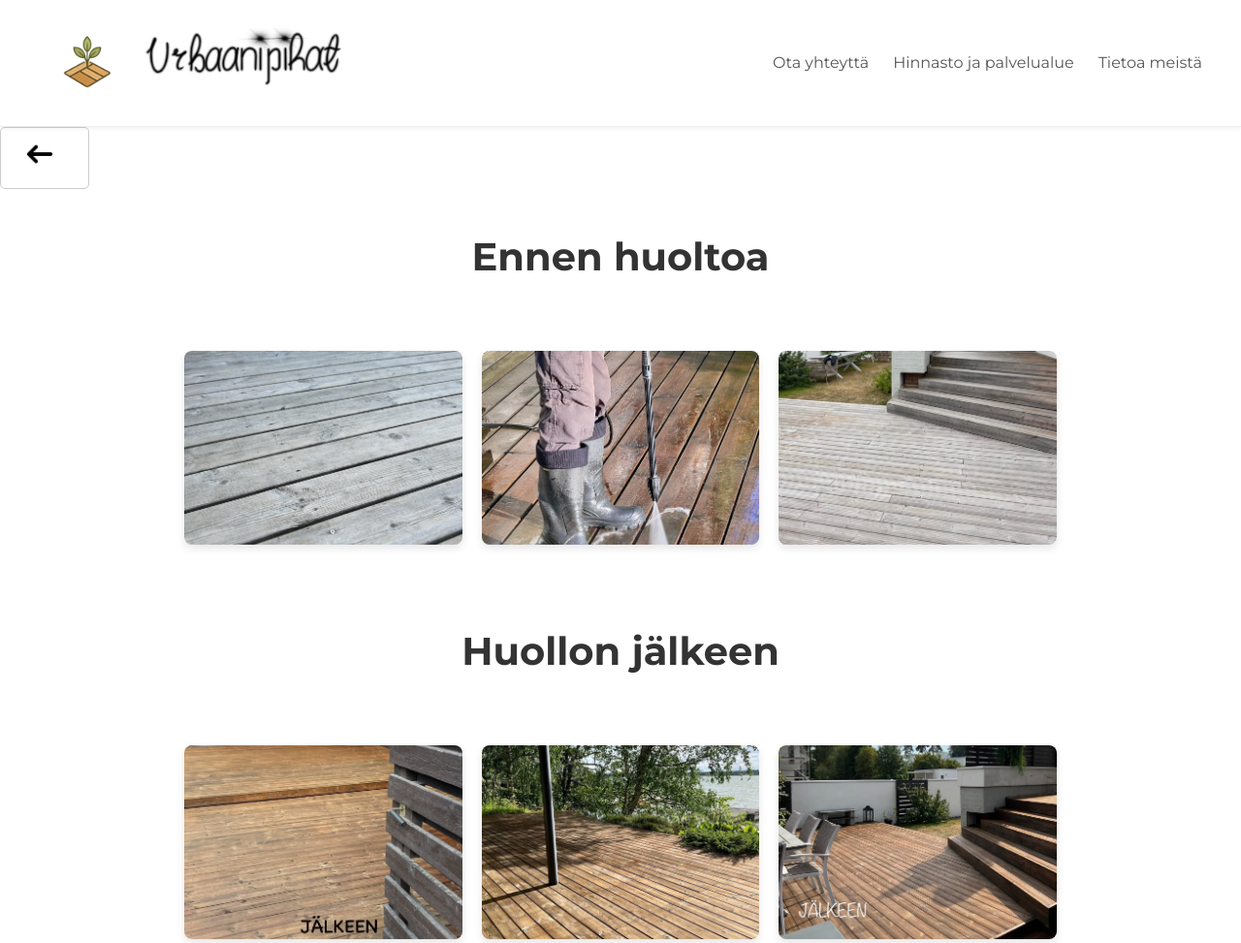
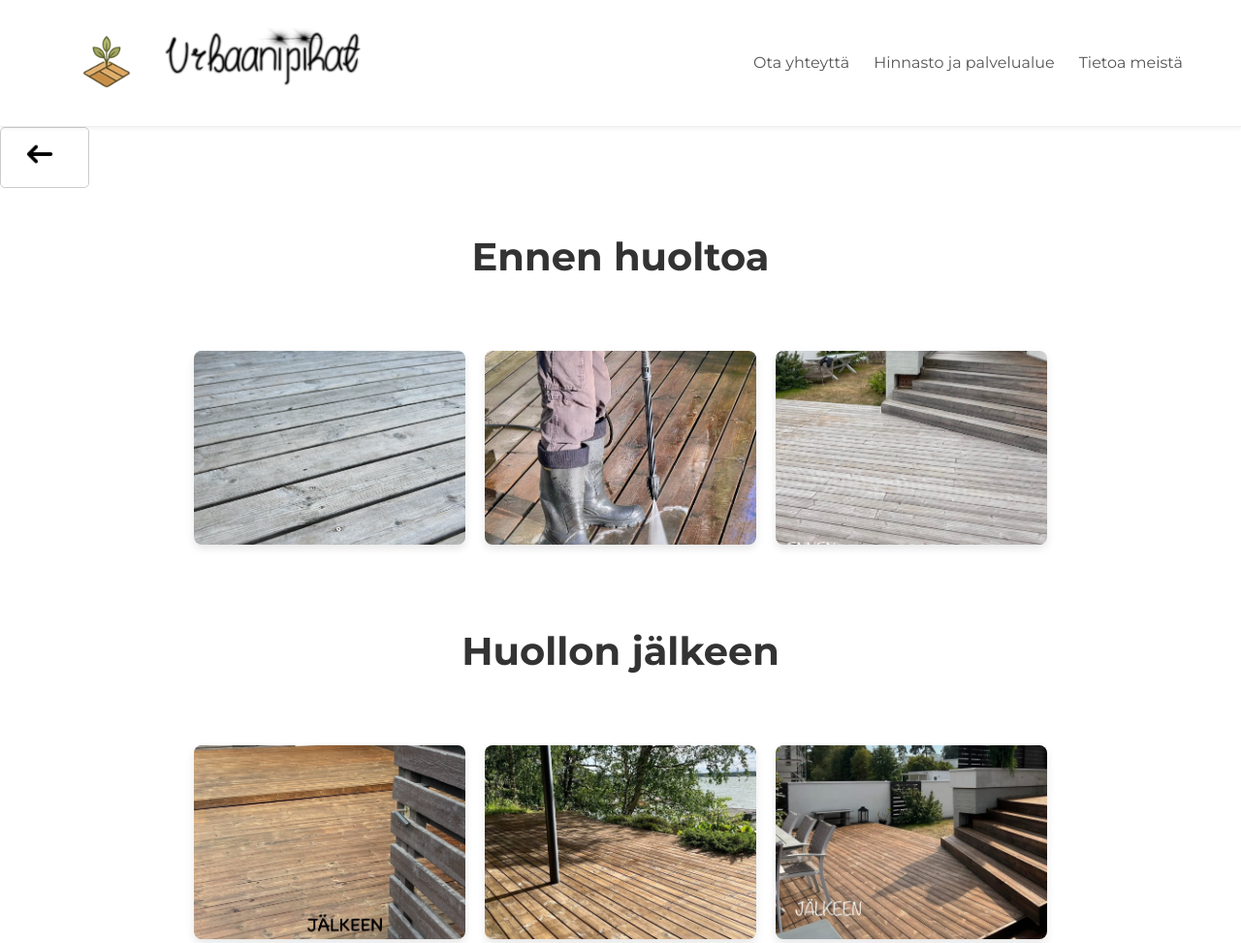
Before and after one commit to OttoSFelix/Terassivusto, a Flask app: page /galleria in a window 1280 px wide. Shown: the top 973 px of the page at 97% size. Run offline with Flask 3, Linux system fonts and the light colour scheme.

Commit message:
Versio 1.6

```diff
--- a/static/css/style.css
+++ b/static/css/style.css
@@ -1,15 +1,22 @@
 /* Basic Resets & Fonts */
+html {
+    /* Ensures 1rem is always 16px, preventing zoom from changing base font size */
+    font-size: 100%;
+}
+
 body {
     margin: 0;
     font-family: 'Montserrat', sans-serif; /* Using a Google Font, or use a system font */
     color: #333;
     line-height: 1.6;
+    overflow-x: hidden;
 }
 
 .container {
     max-width: 1200px; /* Max width for content, adjust as needed */
     margin: 0 auto; /* Center the container */
     padding: 0 20px; /* Add some padding on the sides */
+    box-sizing: border-box;
 }
 
 /* Header */
@@ -44,6 +51,8 @@ header {
     color: #000; /* Darker color */
     display: flex;
     align-items: center;
+    min-width: 150px; /* Ensure logo has minimum width on small screens */
+    margin-right: 20px;
 }
 
 .logo-icon {
@@ -61,11 +70,18 @@ header {
     margin-right: 10px;
 }
 
+nav {
+    flex-grow: 1; /* Allow nav to take available space */
+    text-align: right; /* Align nav items to the right by default */
+}
+
 nav ul {
     list-style: none; /* Remove bullet points from list */
     margin: 0;
     padding: 0;
     display: flex; /* Make nav items display in a row */
+    justify-content: flex-end; /* Align nav items to the end (right) */
+    flex-wrap: wrap; /* Allow nav items to wrap */
 }
 
 nav ul li {
@@ -78,6 +94,7 @@ nav ul li a {
     font-weight: 500;
     padding-bottom: 5px; /* For the border effect */
     transition: color 0.3s ease, border-color 0.3s ease; /* Smooth transition */
+    white-space: nowrap;
 }
 
 /* Specific styling for the active page in the header */
@@ -93,8 +110,7 @@ nav ul li a:hover {
 
 /* Hero Section */
 .hero-section {
-    background-size: cover; /* Cover the entire section */
-    background-position: center; /* Center the image */
+    position: relative;
     color: #fff; /* White text over the image */
     text-align: center;
     padding: 100px 20px; /* Top/bottom padding */
@@ -102,6 +118,7 @@ nav ul li a:hover {
     display: flex; /* Use flexbox to center content */
     align-items: center; /* Vertically center */
     justify-content: center; /* Horizontally center */
+    overflow: hidden;
 }
 
 .hero-video {
@@ -118,21 +135,24 @@ nav ul li a:hover {
 }
 
 .hero-content {
-
     padding: 30px 40px;
     border-radius: 8px;
+    position: relative;
+    z-index: 1;
+    max-width: 90%;
 }
 
 .hero-section h1 {
     font-size: 3em; /* Large heading */
     margin-bottom: 20px;
     text-shadow: 2px 2px 4px rgba(0,0,0,0.5); /* Text shadow for readability */
+    word-break: break-word;
 }
 
 .hero-buttons {
     display: flex;
     justify-content: center;
-    gap: 20px; /* Space between buttons */
+    gap: 15px; /* Space between buttons */
     flex-wrap: wrap; /* Allow buttons to wrap on smaller screens */
 }
 
@@ -147,6 +167,7 @@ nav ul li a:hover {
     font-weight: 700;
     transition: background-color 0.3s ease, color 0.3s ease;
     border: 1px solid #ccc; /* Subtle border */
+    font-size: 0.95em;
 }
 .searchbtn {
     display: inline-block;
@@ -189,6 +210,7 @@ nav ul li a:hover {
     max-width: 800px; /* Limit paragraph width for readability */
     margin: 0 auto 30px auto; /* Center paragraph and add bottom margin */
     color: #666;
+    word-wrap: break-word;
 }
 
 .image-gallery {
@@ -198,6 +220,7 @@ nav ul li a:hover {
     margin: 40px auto; /* Margin above/below gallery, center it */
     max-width: 900px; /* Max width for the gallery */
     padding: 0 10px; /* Add some padding for smaller screens */
+    box-sizing: border-box;
 }
 
 .image-gallery h3{
@@ -288,3 +311,21 @@ footer {
         max-width: 400px; /* Limit width for single column on mobile */
     }
 }
+
+@media (max-width: 480px) {
+    .hero-section h1 {
+        font-size: 1.8em;
+    }
+
+    .hero-content {
+        padding: 15px 20px;
+    }
+
+    .logo {
+        font-size: 1.3em;
+    }
+
+    nav ul li a {
+        font-size: 0.9em;
+    }
+}
--- a/templates/base.html
+++ b/templates/base.html
@@ -3,6 +3,7 @@
 <head>
     <meta charset="UTF-8">
     <meta name="viewport" content="width=device-width, initial-scale=1.0">
+    <meta name="viewport" content="width=device-width, initial-scale=1.0, shrink-to-fit=no">
     <title>{% block title %}Urbaanipihat{% endblock %}</title>
     <!-- Link to the main stylesheet -->
     <link rel="stylesheet" href="{{ url_for('static', filename='css/style.css') }}">
--- a/templates/hinnasto.html
+++ b/templates/hinnasto.html
@@ -1,6 +1,6 @@
 {% extends "base.html" %}
 
-{% block title %}Terassien Pesu Espoo - Hinnasto ja palvelualue{% endblock %}
+{% block title %}Urbaanipihat - Hinnasto ja palvelualue{% endblock %}
 
 {% block extra_css %}
 <link rel="stylesheet" href="{{ url_for('static', filename='css/hinnasto.css') }}">
--- a/templates/info.html
+++ b/templates/info.html
@@ -1,6 +1,6 @@
 {% extends "base.html" %}
 
-{% block title %}Terassien Pesu Espoo - Hinnasto ja palvelualue{% endblock %}
+{% block title %}Urbaanipihat - Hinnasto ja palvelualue{% endblock %}
 
 {% block extra_css %}
 <link rel="stylesheet" href="{{ url_for('static', filename='css/info.css') }}">
--- a/templates/yhteystiedot.html
+++ b/templates/yhteystiedot.html
@@ -1,6 +1,6 @@
 {% extends "base.html" %}
 
-{% block title %}Terassien Pesu Espoo - Ota yhteyttä{% endblock %}
+{% block title %}Urbaanipihat - Ota yhteyttä{% endblock %}
 
 {% block extra_css %}
 <!-- Link to page-specific CSS -->
```
Also changed, not shown: 1 other file.
